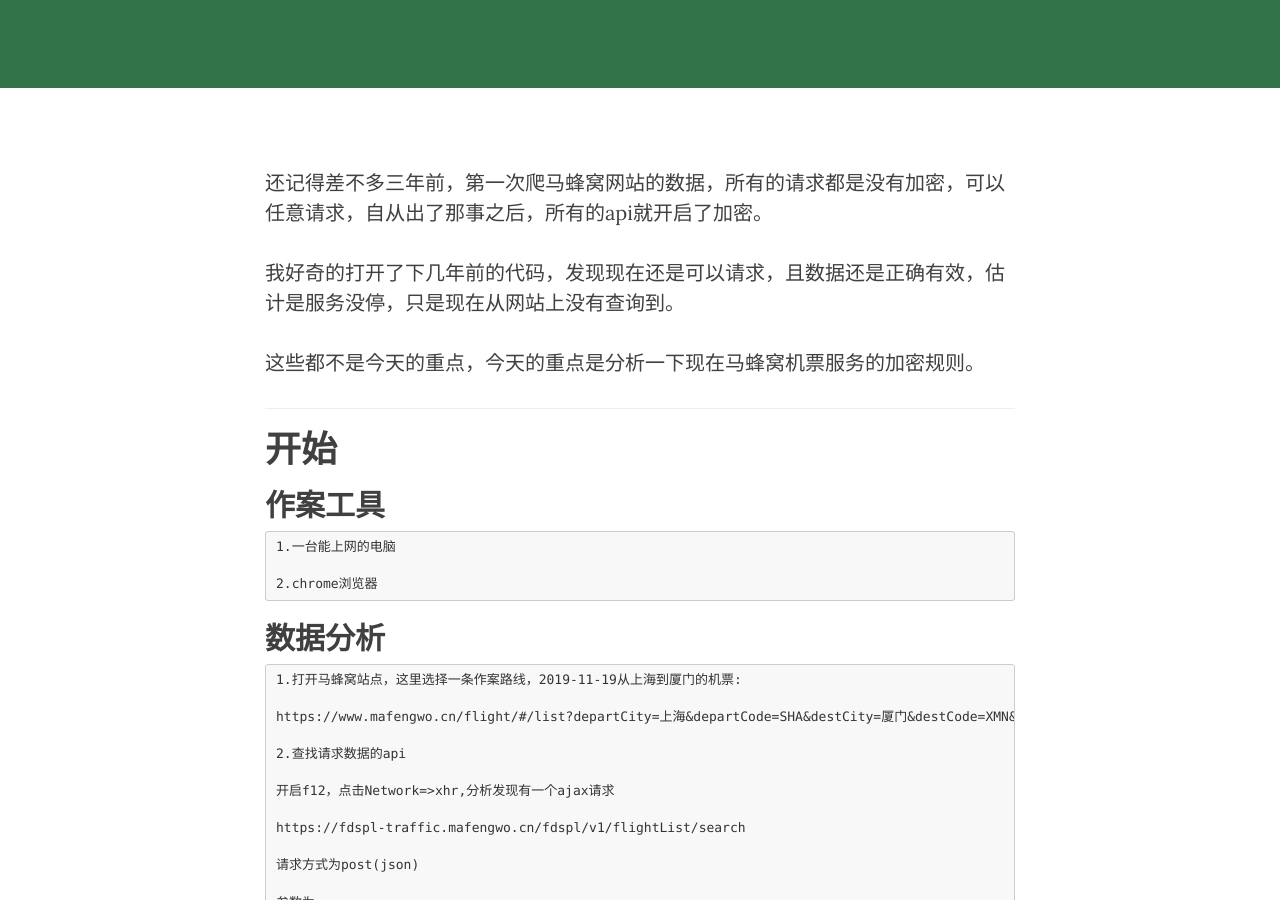
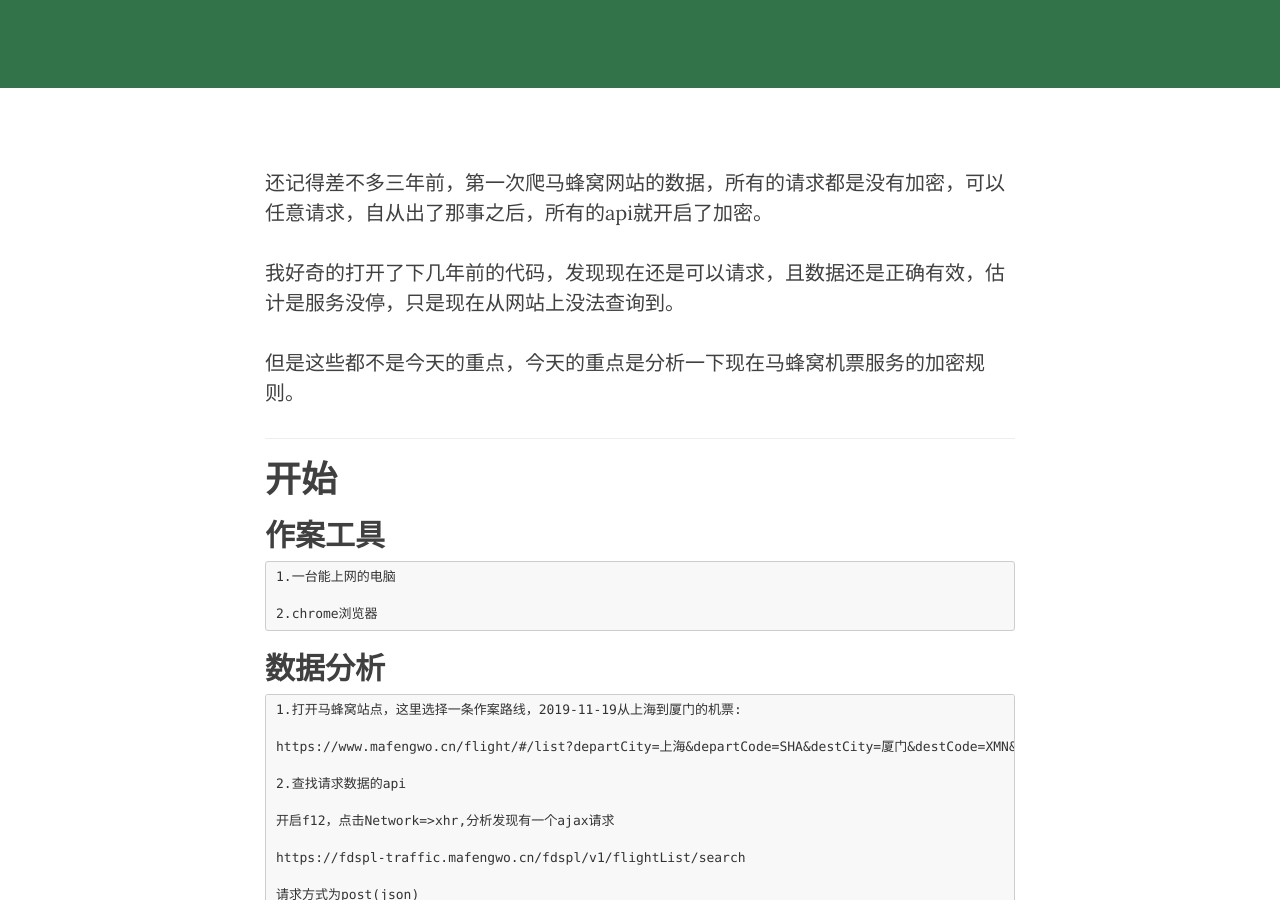
Before and after one commit to linzhiming0826/linzhiming0826.github.io, a Jekyll site: the page built from _posts/2019-10-18-click-mafenwo.markdown, in a window 1280 px wide and 900 px high, scrolled down 388 px. Built offline with Jekyll 4.4.1, drawn with Linux system fonts in a browser that asks for light colours; nearby versions of some CDN libraries; comment, search, counter and statistics services are not loaded.

Commit message:
修改文字

```diff
--- a/_posts/2019-10-18-click-mafenwo.markdown
+++ b/_posts/2019-10-18-click-mafenwo.markdown
@@ -9,9 +9,9 @@
 
 还记得差不多三年前，第一次爬马蜂窝网站的数据，所有的请求都是没有加密，可以任意请求，自从出了那事之后，所有的api就开启了加密。
 
-我好奇的打开了下几年前的代码，发现现在还是可以请求，且数据还是正确有效，估计是服务没停，只是现在从网站上没有查询到。
+我好奇的打开了下几年前的代码，发现现在还是可以请求，且数据还是正确有效，估计是服务没停，只是现在从网站上没法查询到。
 
-这些都不是今天的重点，今天的重点是分析一下现在马蜂窝机票服务的加密规则。
+但是这些都不是今天的重点，今天的重点是分析一下现在马蜂窝机票服务的加密规则。
 
 ***
 
```
